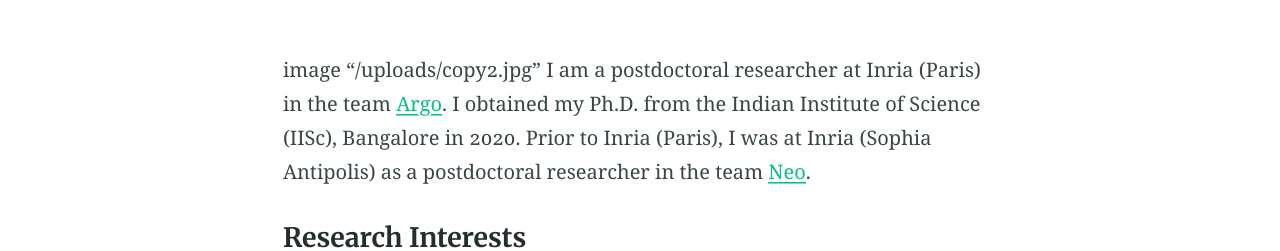
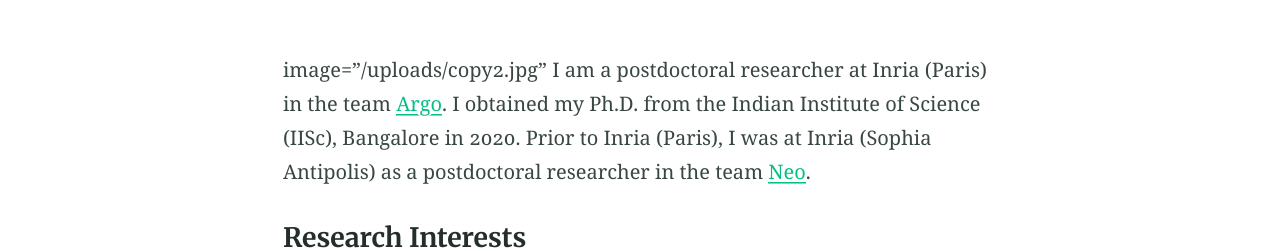
Before and after one commit to ashokkri/ashokkri.github.io, a Jekyll site: the page built from index.md, in a window 1280 px wide. Shown: the part 408-659 px from the top of the page. Built offline with Jekyll 4.4.1, drawn with Linux system fonts in a browser that asks for light colours.

```diff
--- a/index.md
+++ b/index.md
@@ -6,7 +6,7 @@ feature_text: |
 feature_image: "https://picsum.photos/1300/400?image=989"
 
 ---
-image "/uploads/copy2.jpg"
+image="/uploads/copy2.jpg"
 I am a postdoctoral researcher at Inria (Paris) in the team [Argo](https://www.inria.fr/en/argo). I obtained my Ph.D. from the Indian Institute of Science (IISc), Bangalore in 2020. Prior to Inria (Paris), I was at Inria (Sophia Antipolis) as a postdoctoral researcher in the team [Neo](https://team.inria.fr/neo/).
 
 #### Research Interests
```
